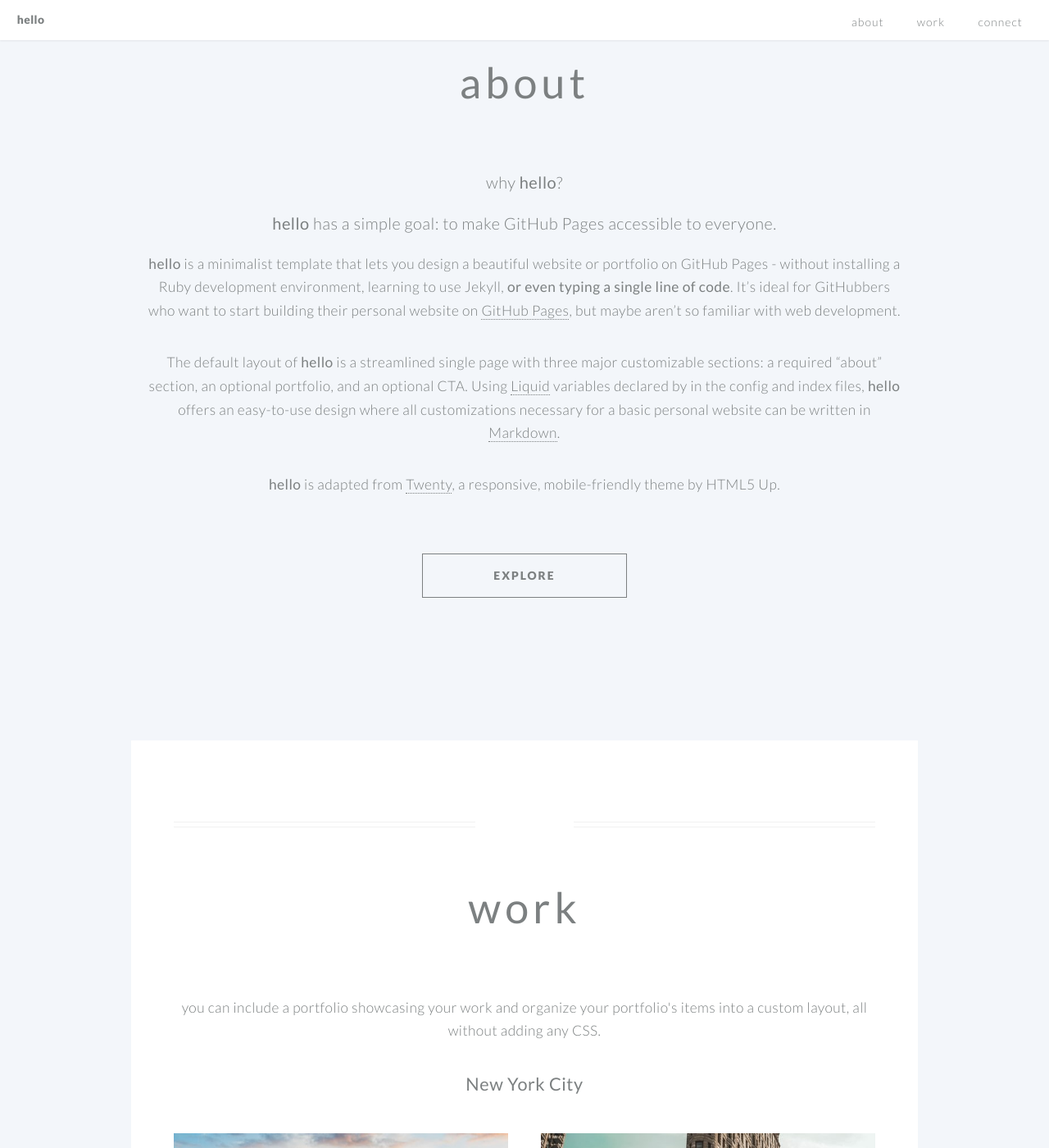
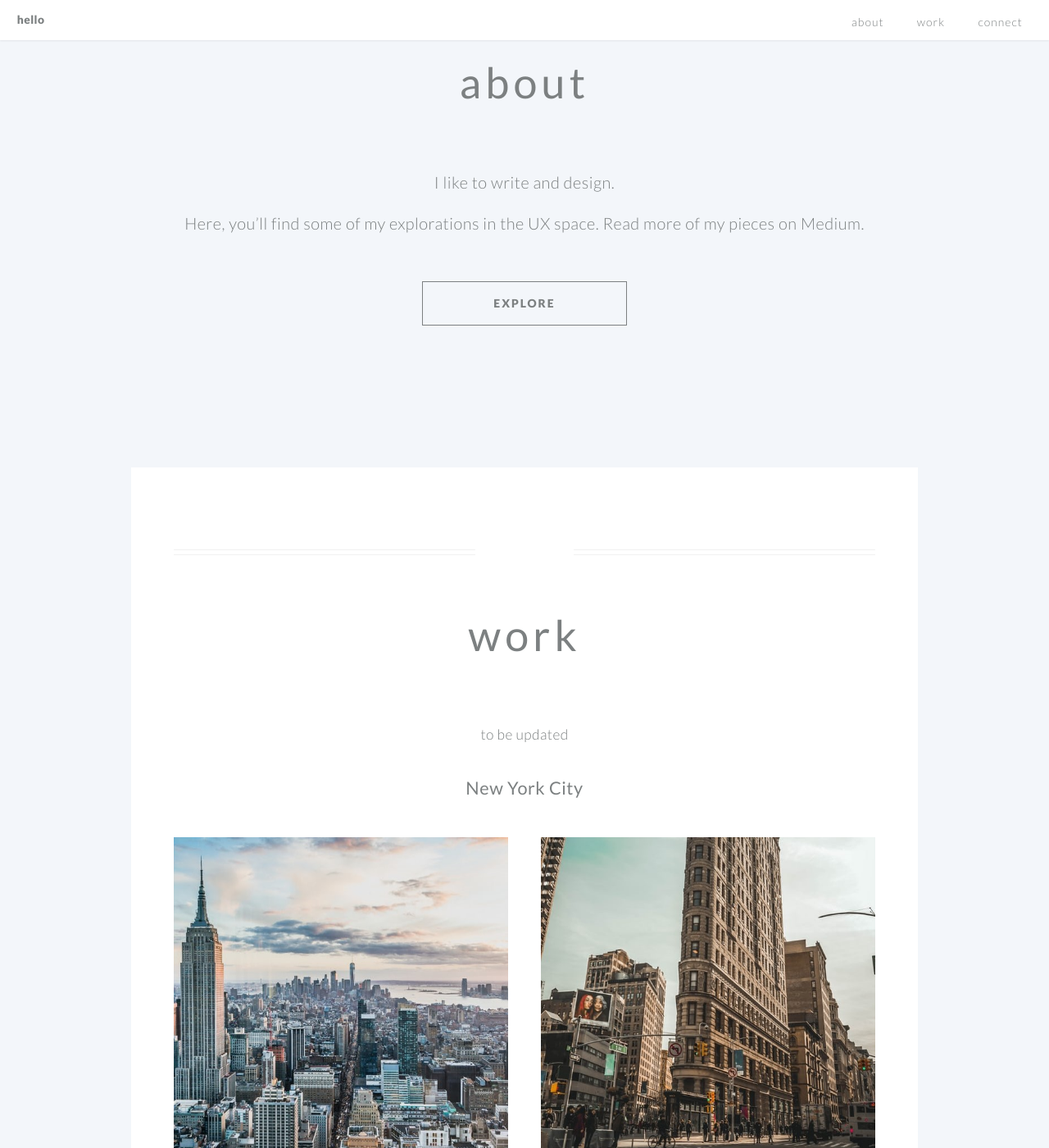
Before and after one commit to oquelstr/oquelstr.github.io, a Jekyll site: the page built from index.md, in a window 1280 px wide and 1400 px high, scrolled down 661 px. Shown: the whole window at 82% size. Built offline with Jekyll 4.4.1, drawn with Linux system fonts in a browser that asks for light colours.

Commit message:
update copy

```diff
--- a/index.md
+++ b/index.md
@@ -30,7 +30,7 @@ about_button_label: explore # the label on the button
 # By declaring these variables, you can include a portfolio showcasing your work and organize your portfolio's items into a custom layout, all without adding any CSS. In addition, you must 1) create an HTML file in the_includes folder for each project with the text you'd like to display, and 2) create a YAML file in the _data folder describing the order in which each project should be shown and categorized. See `/includes/example.html` and `/_data/work.yml` for examples.
 
 portfolio: work # the heading for your portfolio and title of your YAML file
-portfolio_description: you can include a portfolio showcasing your work and organize your portfolio's items into a custom layout, all without adding any CSS. # a description to be desplayed below the heading and above the content
+portfolio_description: to be updated # a description to be desplayed below the heading and above the content
 
 # optional CTA section --------------------------------------------------
 
@@ -42,16 +42,6 @@ cta_button_label: contact # the label on the button
 
 ---
 [//]: # (write a bit about yourself here)
-### why **hello**?
+### I like to write and design.
 
-### **hello** has a simple goal: to make GitHub Pages accessible to everyone.
-
-**hello** is a minimalist template that lets you design a beautiful website or portfolio on GitHub Pages - without installing a Ruby
-development environment, learning to use Jekyll, **or even typing a single line of code**. It's ideal for GitHubbers
-who want to start building their personal website on [GitHub Pages](https://pages.github.com/), but maybe aren't so familiar with web development.
-
-
-The default layout of **hello** is a streamlined single page with three major customizable sections: a required "about" section, an optional portfolio, and an optional CTA. Using [Liquid](https://shopify.github.io/liquid/) variables declared by in the config and index files, **hello** offers an easy-to-use design where all customizations necessary for a basic personal website can be written in [Markdown](https://www.markdownguide.org/basic-syntax/).
-
-
-**hello** is adapted from [Twenty](https://html5up.net/twenty), a responsive, mobile-friendly theme by HTML5 Up.
+### Here, you'll find some of my explorations in the UX space. Read more of my pieces on [Medium](https://medium.com/@oquelstr).
```
